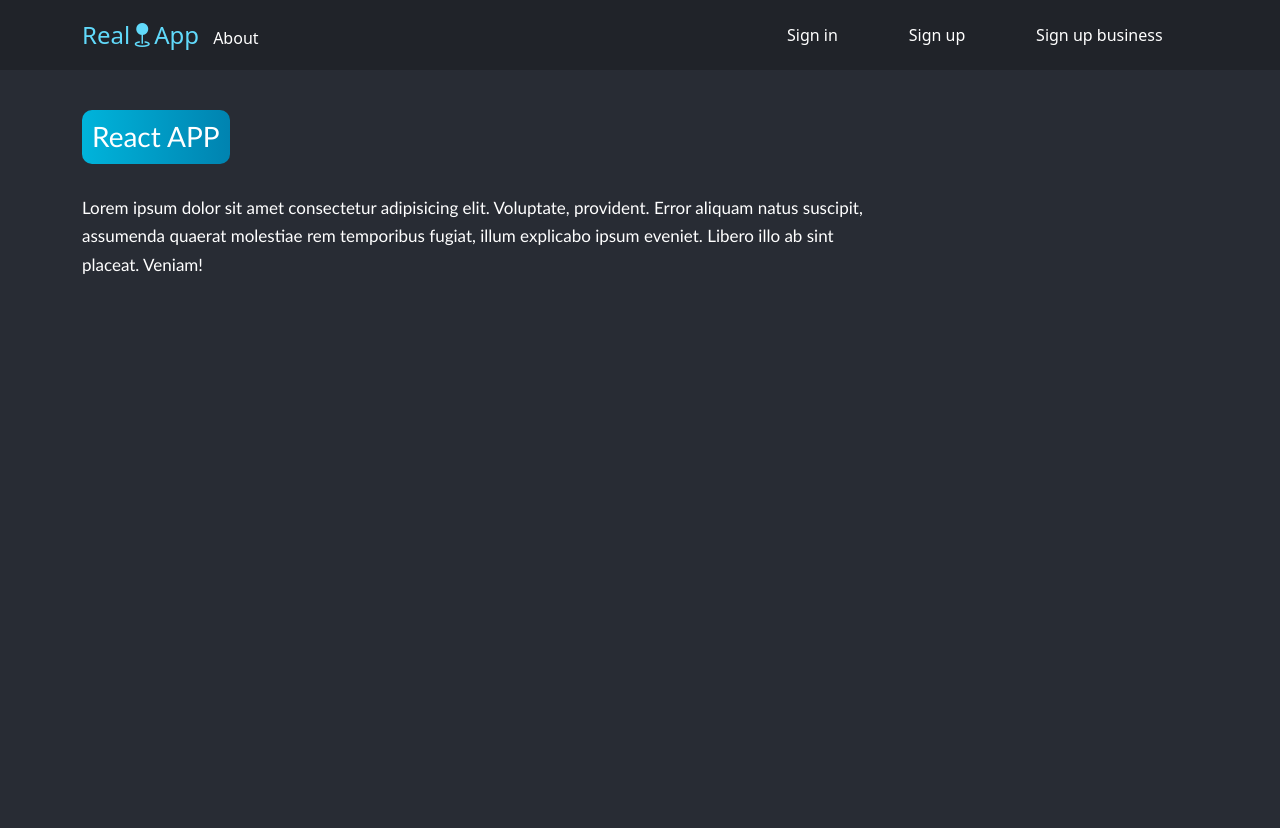
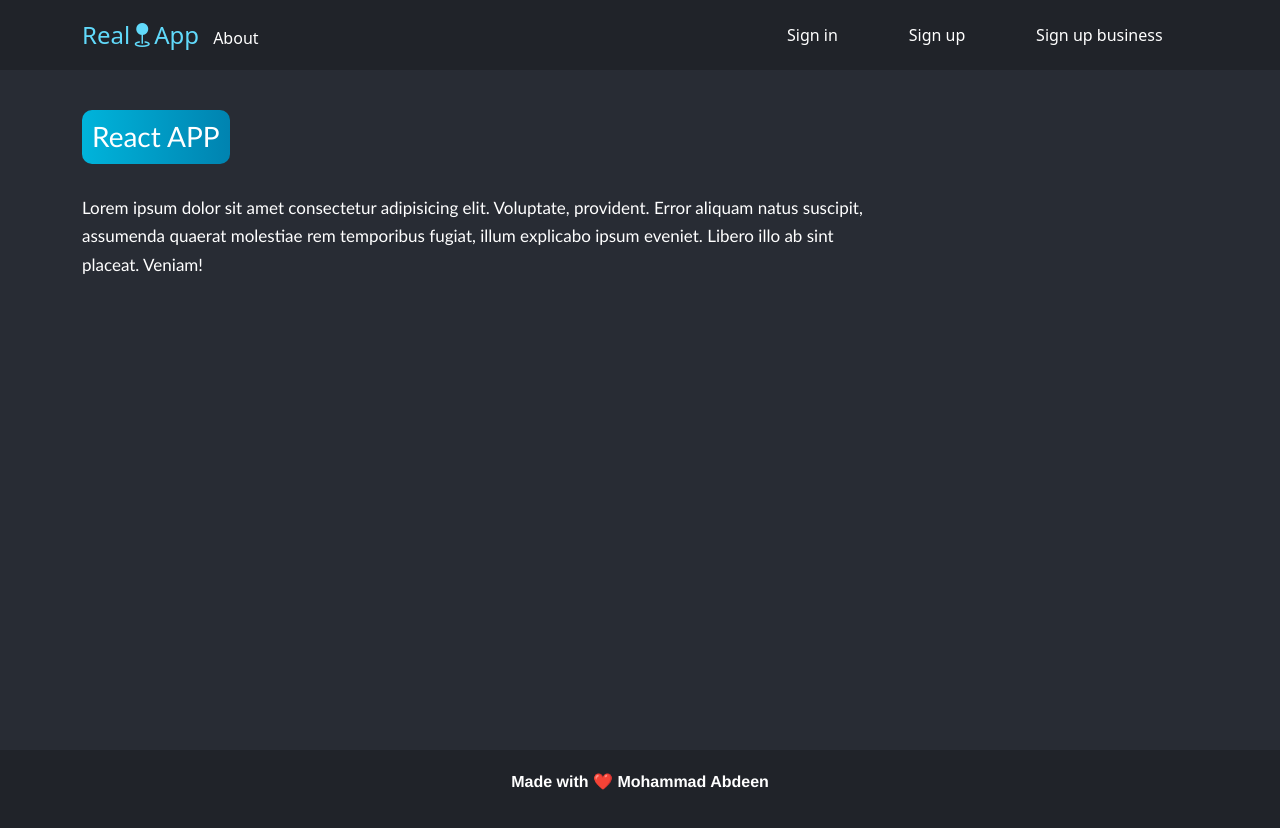
Before and after one commit to mAbdeen9/Bootcamp-ReactJs-Project, a React (Create React App) app: page / in a window 1280 px wide. Shown: the top 828 px of the page. Built offline with nearby package versions, Linux system fonts and the light colour scheme.

Commit message:
adding footer

```diff
--- a/src/App.js
+++ b/src/App.js
@@ -2,6 +2,7 @@ import React, { Fragment, useEffect, useState } from "react";
 import Container from "./components/Container/Container";
 import Header from "./components/Header/Header";
 import Router from "./components/Router/Router";
+import Footer from "./components/Footer/Footer";
 import { ToastContainer } from "react-toastify";
 import "react-toastify/dist/ReactToastify.css";
 import getUser from "./helpers/getUser";
@@ -35,6 +36,7 @@ function App() {
           <Router user={user} />
         </Container>
       </main>
+      <Footer />
     </Fragment>
   );
 }
--- a/src/components/Container/Container.module.css
+++ b/src/components/Container/Container.module.css
@@ -1,7 +1,6 @@
 .main {
   background-color: #282c34;
-  min-height: 100vh;
+  min-height: calc(90vh - 80px);
   width: 100%;
   color: white;
-  position: absolute;
 }
--- /dev/null
+++ b/src/components/Footer/Footer.jsx
@@ -0,0 +1,16 @@
+import React from "react";
+import classes from "./Footer.module.css";
+
+function Footer() {
+  return (
+    <div className={`container-fluid ${classes.footer_box}`}>
+      <div className="container">
+        <div className={classes.footerInner_box}>
+          <p>Made with ❤️ Mohammad Abdeen </p>
+        </div>
+      </div>
+    </div>
+  );
+}
+
+export default Footer;
--- /dev/null
+++ b/src/components/Footer/Footer.module.css
@@ -0,0 +1,20 @@
+.footer_box {
+  background-color: #202329;
+  min-height: 10vh;
+  color: white;
+  font-family: "Franklin Gothic Medium", "Arial Narrow", Arial, sans-serif;
+  font-weight: bold;
+  display: flex;
+  justify-content: center;
+  align-content: center;
+  align-items: center;
+  position: relative;
+  bottom: 0;
+}
+
+.footerInner_box {
+  display: flex;
+  justify-content: center;
+  align-content: center;
+  align-items: center;
+}
--- a/src/index.css
+++ b/src/index.css
@@ -8,6 +8,7 @@ body {
   -webkit-user-select: none;
   -ms-user-select: none;
   user-select: none;
+  background-color: #282c34 !important;
 }
 
 code {
```
